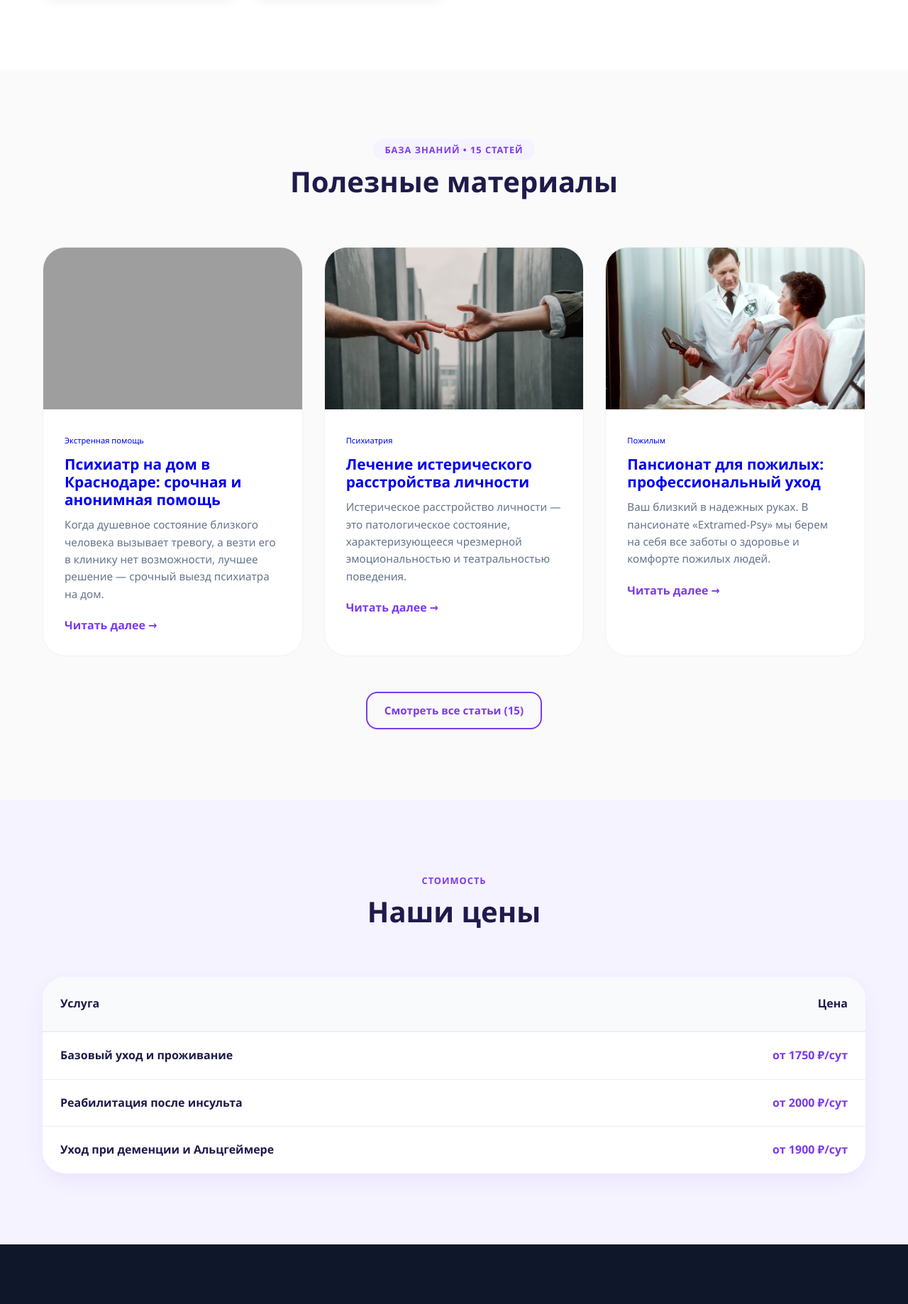
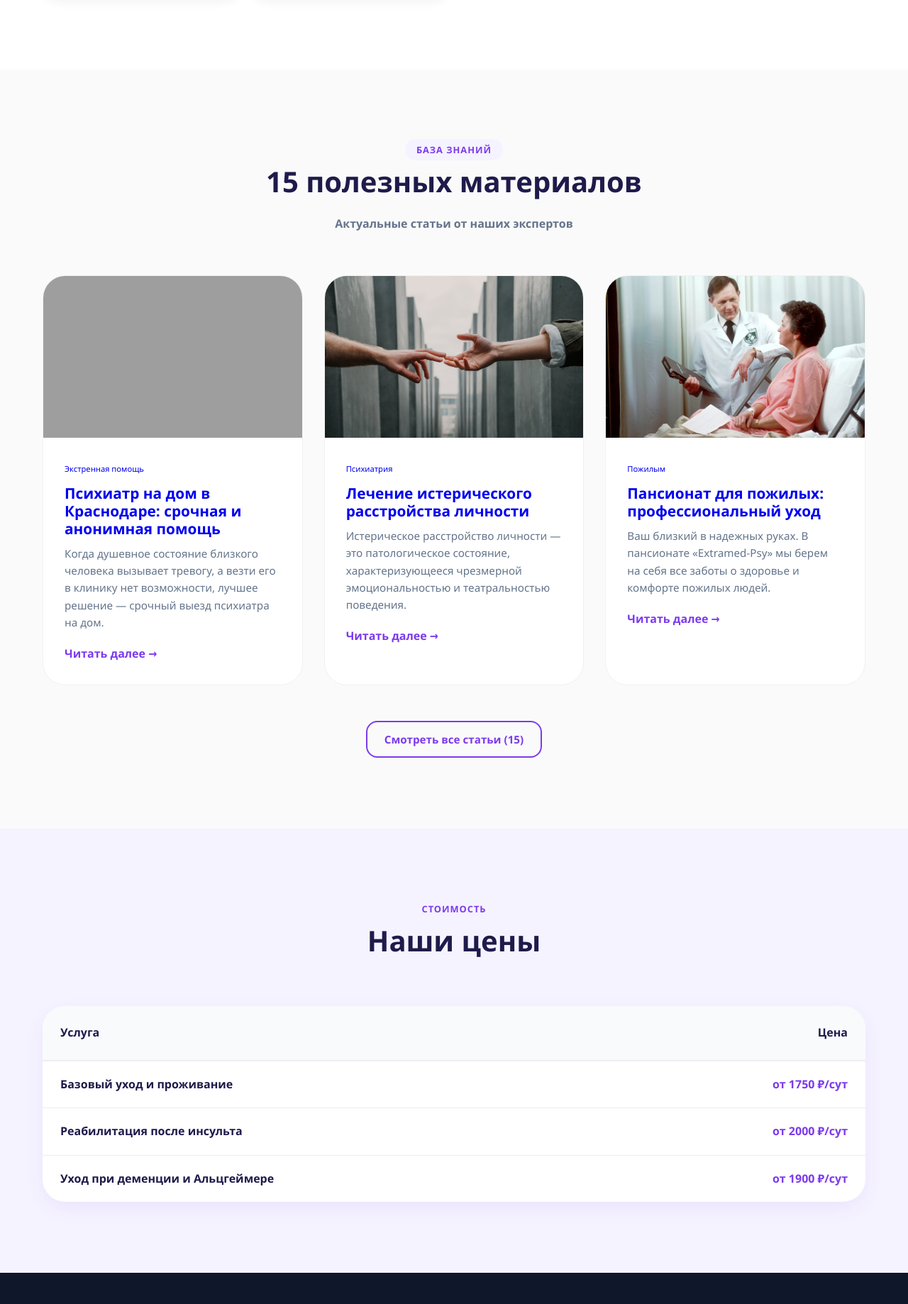
Before and after one commit to manusteamkrr-hub/orchids-----bitrix--, a PHP site: page /index.php in a window 1280 px wide. Shown: the part 1470-3308 px from the top of the page at 71% size. Run offline with PHP 8.4, Linux system fonts and the light colour scheme; grey boxes are pictures that could not be loaded.

Commit message:
Upload codebase file index.php

```diff
--- a/index.php
+++ b/index.php
@@ -410,8 +410,9 @@ if ($page === 'articles') {
         <section id="articles">
             <div class="container">
                 <div class="section-title">
-                    <span class="badge">База знаний • <?php echo count($articles); ?> статей</span>
-                    <h2>Полезные материалы</h2>
+                    <span class="badge">База знаний</span>
+                    <h2><?php echo count($articles); ?> полезных материалов</h2>
+                    <p style="color: var(--text-muted); font-weight: 700; margin-top: 10px;">Актуальные статьи от наших экспертов</p>
                 </div>
                 <div class="grid-3">
                     <?php foreach (array_slice($articles, 0, 3) as $a): ?>
```
